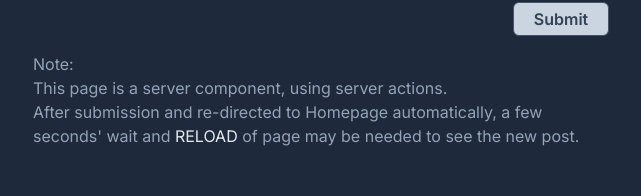
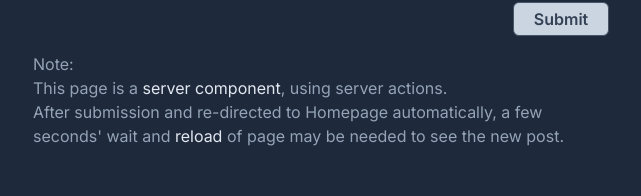
Before and after one commit to greybluesea/nextjs-fullstack-blog, a Next.js app: page /post/add in a window 1280 px wide. Shown: the part 425-621 px from the top of the page, without its empty margins (319-960 px from the left). Built offline with nearby package versions, Linux system fonts and the light colour scheme.

Commit message:
reworded

```diff
--- a/app/post/add/page.tsx
+++ b/app/post/add/page.tsx
@@ -47,10 +47,14 @@ const AddPostPage = () => {
       </form>
       <ul className="flex mt-4  flex-col  text-slate-400">
         <li>Note:</li>
-        <li>This page is a server component, using server actions.</li>
+        <li>
+          This page is a{" "}
+          <span className="text-slate-200">server component</span>, using server
+          actions.
+        </li>
         <li>
           After submission and re-directed to Homepage automatically, a few
-          seconds' wait and <span className="text-slate-200">RELOAD</span> of
+          seconds' wait and <span className="text-slate-200">reload</span> of
           page may be needed to see the new post.
         </li>
       </ul>
--- a/app/post/edit/[id]/page.tsx
+++ b/app/post/edit/[id]/page.tsx
@@ -124,10 +124,14 @@ const EditPostPage = ({ params: { id } }: { params: { id: string } }) => {
       </form>
       <ul className="flex mt-4  flex-col  text-slate-400">
         <li>Note:</li>
-        <li>This page is a client component, to utilise Rest API.</li>
+        <li>
+          This page is a{" "}
+          <span className="text-slate-200">client component</span>, to utilise
+          Rest API.
+        </li>
         <li>
           After submission and re-directed to Homepage automatically, a few
-          seconds' wait and <span className="text-slate-200">RELOAD</span> of
+          seconds' wait and <span className="text-slate-200">reload</span> of
           page is needed to see the new post.
         </li>
       </ul>
```
